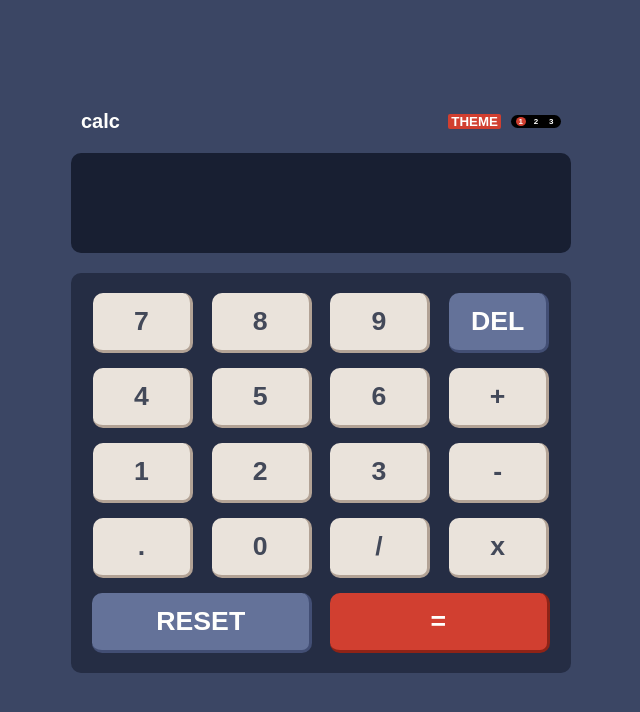
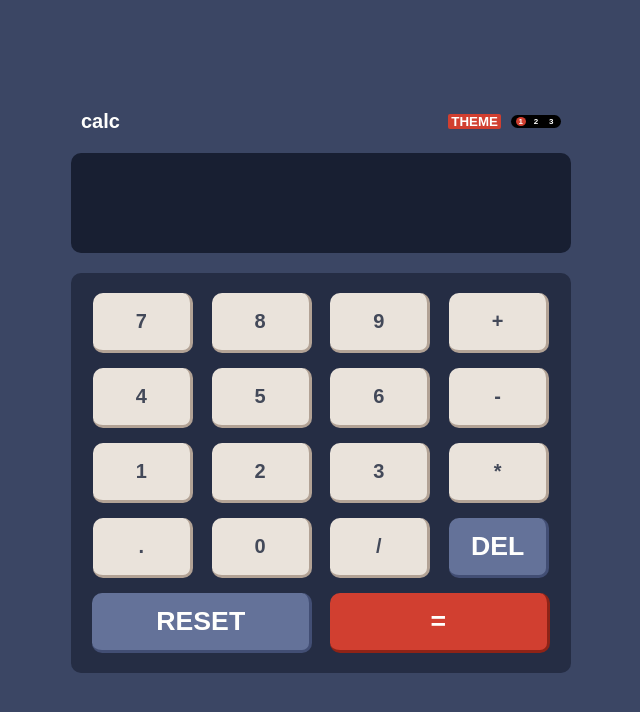
Before and after one commit to renedelcarpio/calculator, a React (Create React App) app: page / in a window 1280 px wide. Shown: the top 712 px of the page, without its empty margins (319-959 px from the left). Built offline with nearby package versions, Linux system fonts and the light colour scheme; a web font is replaced by a local one.

Commit message:
giving functionality

```diff
--- a/src/components/Buttons.js
+++ b/src/components/Buttons.js
@@ -8,8 +8,10 @@ const Buttons = () => {
 
 	const { result, setResult } = useContext(ResultContext);
 
+	const characters = [7, 8, 9, '+', 4, 5, 6, '-', 1, 2, 3, '*', '.', 0, '/'];
+
 	const handleClick = (e) => {
-		setResult(result.concat(e.target.value));
+		setResult(result + e.target.value);
 	};
 
 	const clear = () => {
@@ -38,6 +40,8 @@ const Buttons = () => {
 					: 'buttons-container third'
 			}
 		>
+			{characters.map((item) => {
+				return (
 					<button
 						className={
 							theme === 1
@@ -46,37 +50,15 @@ const Buttons = () => {
 								? 'button light'
 								: 'button third'
 						}
-				value='7'
+						key={item}
+						value={item}
 						onClick={handleClick}
 					>
-				<h1>7</h1>
+						{item}
 					</button>
-			<button
-				className={
-					theme === 1
-						? 'button dark'
-						: theme === 2
-						? 'button light'
-						: 'button third'
-				}
-				value='8'
-				onClick={handleClick}
-			>
-				<h1>8</h1>
-			</button>
-			<button
-				className={
-					theme === 1
-						? 'button dark'
-						: theme === 2
-						? 'button light'
-						: 'button third'
-				}
-				value='9'
-				onClick={handleClick}
-			>
-				<h1>9</h1>
-			</button>
+				);
+			})}
+
 			<button
 				className={
 					theme === 1
@@ -90,162 +72,7 @@ const Buttons = () => {
 			>
 				<h1>DEL</h1>
 			</button>
-			<button
-				className={
-					theme === 1
-						? 'button dark'
-						: theme === 2
-						? 'button light'
-						: 'button third'
-				}
-				value='4'
-				onClick={handleClick}
-			>
-				<h1>4</h1>
-			</button>
-			<button
-				className={
-					theme === 1
-						? 'button dark'
-						: theme === 2
-						? 'button light'
-						: 'button third'
-				}
-				value='5'
-				onClick={handleClick}
-			>
-				<h1>5</h1>
-			</button>
-			<button
-				className={
-					theme === 1
-						? 'button dark'
-						: theme === 2
-						? 'button light'
-						: 'button third'
-				}
-				value='6'
-				onClick={handleClick}
-			>
-				<h1>6</h1>
-			</button>
-			<button
-				className={
-					theme === 1
-						? 'button dark'
-						: theme === 2
-						? 'button light'
-						: 'button third'
-				}
-				value='+'
-				onClick={handleClick}
-			>
-				<h1>+</h1>
-			</button>
-			<button
-				className={
-					theme === 1
-						? 'button dark'
-						: theme === 2
-						? 'button light'
-						: 'button third'
-				}
-				value='1'
-				onClick={handleClick}
-			>
-				<h1>1</h1>
-			</button>
-			<button
-				className={
-					theme === 1
-						? 'button dark'
-						: theme === 2
-						? 'button light'
-						: 'button third'
-				}
-				value='2'
-				onClick={handleClick}
-			>
-				<h1>2</h1>
-			</button>
-			<button
-				className={
-					theme === 1
-						? 'button dark'
-						: theme === 2
-						? 'button light'
-						: 'button third'
-				}
-				value='3'
-				onClick={handleClick}
-			>
-				<h1>3</h1>
-			</button>
-			<button
-				className={
-					theme === 1
-						? 'button dark'
-						: theme === 2
-						? 'button light'
-						: 'button third'
-				}
-				value='-'
-				onClick={handleClick}
-			>
-				<h1>-</h1>
-			</button>
-			<button
-				className={
-					theme === 1
-						? 'button dark'
-						: theme === 2
-						? 'button light'
-						: 'button third'
-				}
-				value='.'
-				onClick={handleClick}
-			>
-				<h1>.</h1>
-			</button>
-			<button
-				className={
-					theme === 1
-						? 'button dark'
-						: theme === 2
-						? 'button light'
-						: 'button third'
-				}
-				value='0'
-				onClick={handleClick}
-			>
-				<h1>0</h1>
-			</button>
-			<button
-				className={
-					theme === 1
-						? 'button dark'
-						: theme === 2
-						? 'button light'
-						: 'button third'
-				}
-				value='/'
-				onClick={handleClick}
-			>
-				<h1>/</h1>
-			</button>
-			<button
-				className={
-					theme === 1
-						? 'button dark'
-						: theme === 2
-						? 'button light'
-						: 'button third'
-				}
-				value='*'
-				onClick={handleClick}
-			>
-				<h1>x</h1>
-			</button>
+
 			<button
 				className={
 					theme === 1
--- a/src/components/Screen.js
+++ b/src/components/Screen.js
@@ -18,7 +18,7 @@ const Screen = () => {
 					: 'screen-container third'
 			}
 		>
-			<h1>{result}</h1>
+			{result && <h1>{result}</h1>}
 		</div>
 	);
 };
--- a/src/scss/buttons.scss
+++ b/src/scss/buttons.scss
@@ -26,6 +26,8 @@
     justify-content: center;
     align-items: center;
     background-color: $dark-button1;
+    font-size: 2rem;
+    font-weight: bold;
     color: $dark-numbers;
     border: none;
     border-right: 3px solid $dark-shadow1;
```
Lines whose indentation alone changed are shown as unchanged.
